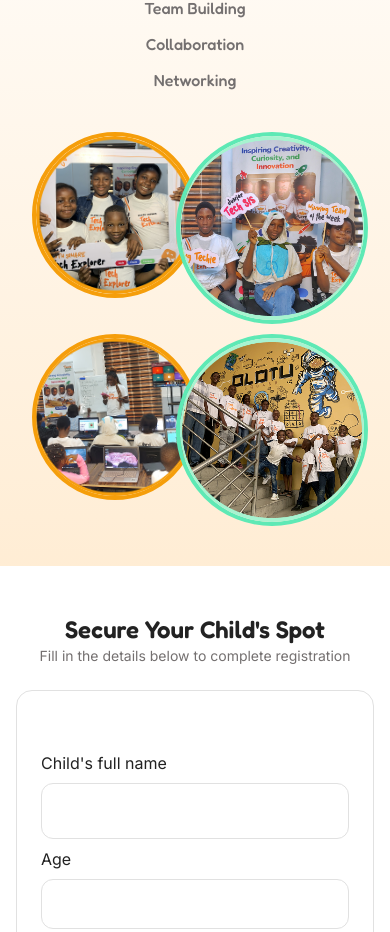
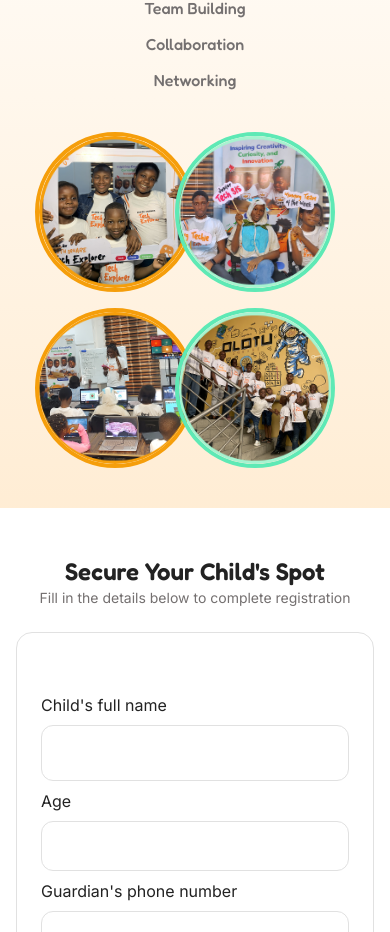
Before and after one commit to clementugomaliki-cpu/tech-explorer, a React (Vite) app: page / in a window 390 px wide. Shown: the part 1952-2884 px from the top of the page. Built offline with nearby package versions, Linux system fonts and the light colour scheme; no server answers.

Commit message:
frames adjustment done and is responsive

```diff
--- a/src/App.jsx
+++ b/src/App.jsx
@@ -150,33 +150,52 @@ function App() {
           <p>Networking</p>
         </div>
 
-        <div className="grid grid-cols-2 gap-2.5 pl-4 sm:flex sm:flex-nowrap sm:gap-0 justify-between mt-10 md:mt-16">
+        <div
+          className="
+    grid grid-cols-2
+    justify-items-center
+    gap-y-4
+
+    sm:flex
+    sm:justify-center
+    sm:items-center
+
+    w-fit
+    sm:w-full
+    mx-auto
+
+    mt-10 md:mt-16
+  "
+        >
           <div className="relative z-10">
             <img
               src={frame1}
               alt="first children group photo"
-              className="w-48 sm:w-32 sm:h-32 md:w-48 md:h-48 lg:w-56 lg:h-56 aspect-square rounded-full object-cover border-4 border-[#F59E0B]"
+              className="w-40 h-40 md:w-70 md:h-70 rounded-full object-cover border-4 border-[#F59E0B]"
             />
           </div>
-          <div className="relative z-20 -ml-8 md:-ml-10">
+
+          <div className="relative z-20 -ml-10 md:-ml-10">
             <img
               src={frame2}
               alt="second children group photo"
-              className="w-48 sm:w-32 sm:h-32 md:w-48 md:h-48 lg:w-56 lg:h-56 aspect-square rounded-full object-cover border-4 border-emerald-300"
+              className="w-40 h-40 md:w-70 md:h-70 rounded-full object-cover border-4 border-emerald-300"
             />
           </div>
-          <div className="relative z-30 sm:-ml-4 md:-ml-8 lg:-ml-10">
+
+          <div className="relative z-30">
             <img
               src={frame3}
               alt="third children group photo"
-              className="w-48 sm:w-32 sm:h-32 md:w-48 md:h-48 lg:w-56 lg:h-56 aspect-square rounded-full object-cover border-4 border-[#F59E0B]"
+              className="w-40 h-40 md:w-70 md:h-70 rounded-full object-cover border-4 border-[#F59E0B]"
             />
           </div>
-          <div className="relative z-40 -ml-8 md:-ml-10">
+
+          <div className="relative z-40 -ml-10 md:-ml-10">
             <img
               src={frame4}
               alt="fourth children group photo"
-              className="w-48 sm:w-32 sm:h-32 md:w-48 md:h-48 lg:w-56 lg:h-56 aspect-square rounded-full object-cover border-4 border-emerald-300"
+              className="w-40 h-40 md:w-70 md:h-70 rounded-full object-cover border-4 border-emerald-300"
             />
           </div>
         </div>
```
